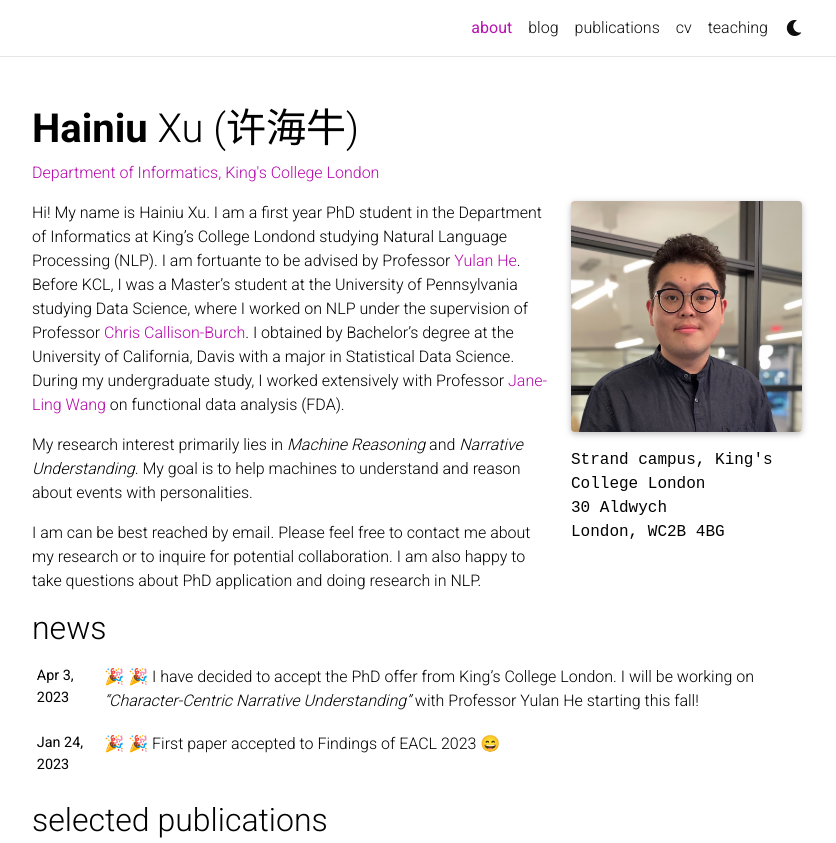
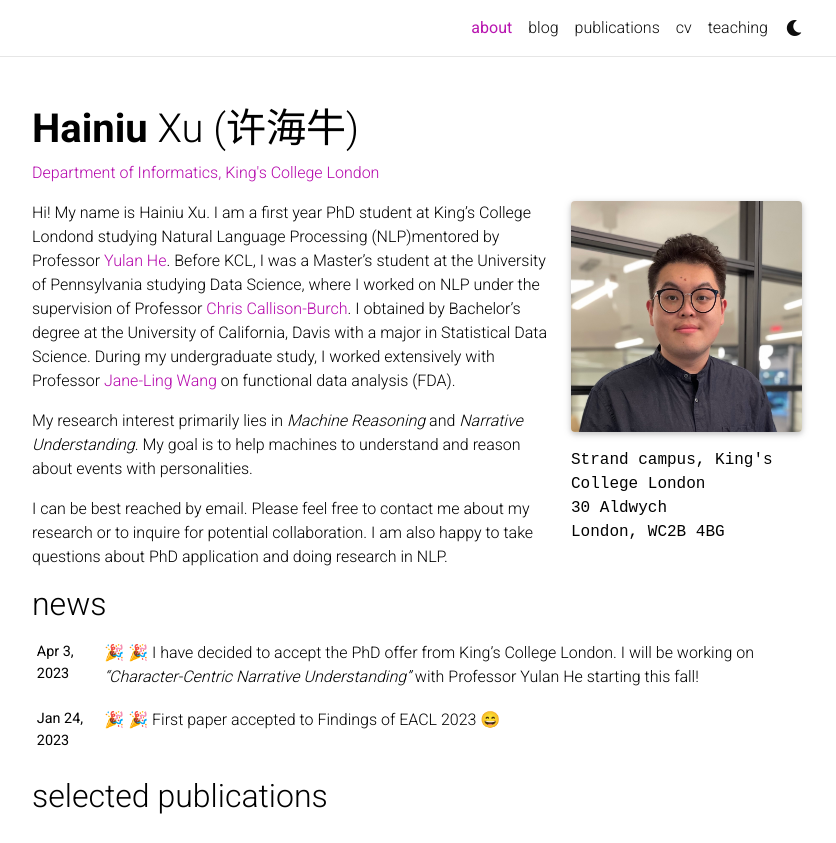
Before and after one commit to SeacowX/SeacowX.github.io, a Jekyll site: the page built from _pages/about.md, in a window 1280 px wide and 1137 px high, cut to the strip 0-843 px from the top of the window. Shown: the whole strip, without its empty margins (223-1059 px from the left). Built offline with Jekyll 4.4.1, drawn with Linux system fonts in a browser that asks for light colours; full-size pictures stand in for the smaller copies a plugin makes; emoji names are drawn with the system emoji font; comment, search, counter and statistics services are not loaded; a style sheet for code colours, icons or effects is not loaded.

Commit message:
code update

```diff
--- a/_pages/about.md
+++ b/_pages/about.md
@@ -19,8 +19,8 @@
 social: true  # includes social icons at the bottom of the page
 ---
 
-Hi! My name is Hainiu Xu. I am a first year PhD student in the Department of Informatics at King's College Londond studying Natural Language Processing (NLP). I am fortuante to be advised by Professor [Yulan He](https://sites.google.com/view/yulanhe/home?authuser=0). Before KCL, I was a Master's student at the University of Pennsylvania studying Data Science, where I worked on NLP under the supervision of Professor [Chris Callison-Burch](https://www.cis.upenn.edu/~ccb/index.html). I obtained by Bachelor's degree at the University of California, Davis with a major in Statistical Data Science. During my undergraduate study, I worked extensively with Professor [Jane-Ling Wang](https://anson.ucdavis.edu/~wang/aboutme.html) on functional data analysis (FDA).
+Hi! My name is Hainiu Xu. I am a first year PhD student at King's College Londond studying Natural Language Processing (NLP)mentored by Professor [Yulan He](https://sites.google.com/view/yulanhe/home?authuser=0). Before KCL, I was a Master's student at the University of Pennsylvania studying Data Science, where I worked on NLP under the supervision of Professor [Chris Callison-Burch](https://www.cis.upenn.edu/~ccb/index.html). I obtained by Bachelor's degree at the University of California, Davis with a major in Statistical Data Science. During my undergraduate study, I worked extensively with Professor [Jane-Ling Wang](https://anson.ucdavis.edu/~wang/aboutme.html) on functional data analysis (FDA).
 
 My research interest primarily lies in _Machine Reasoning_ and _Narrative Understanding_. My goal is to help machines to understand and reason about events with personalities.
 
-I am can be best reached by email. Please feel free to contact me about my research or to inquire for potential collaboration. I am also happy to take questions about PhD application and doing research in NLP.
+I can be best reached by email. Please feel free to contact me about my research or to inquire for potential collaboration. I am also happy to take questions about PhD application and doing research in NLP.
```
